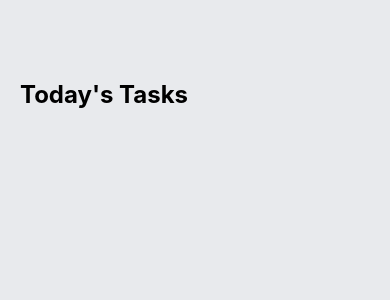
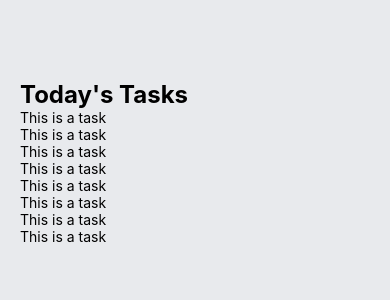
Before and after one commit to phaedonv/Simple-React-Native-TODO-, a React Native app: screen / in a window 390 px wide. Shown: the top 300 px of the page. Built offline with nearby package versions, Linux system fonts and the light colour scheme.

Commit message:
added Task component

```diff
--- a/App.js
+++ b/App.js
@@ -1,5 +1,7 @@
+import React from 'react';
 import { StatusBar } from 'expo-status-bar';
 import { StyleSheet, Text, View } from 'react-native';
+import Task from './components/Task';
 
 export default function App() {
   return (
@@ -11,6 +13,14 @@ export default function App() {
 
         <View style={styles.items}>
           {/* tasks here will be */}
+          <Task />
+          <Task />
+          <Task />
+          <Task />
+          <Task />
+          <Task />
+          <Task />
+          <Task />
         </View>
 
       </View>
--- /dev/null
+++ b/components/Task.js
@@ -0,0 +1,17 @@
+import React from "react";
+import { View, Text, StyleSheet} from 'react-native';
+
+const Task = () => {
+
+    return (
+        <View>
+            <Text>This is a task</Text>
+        </View>
+    )
+}
+
+const styles = StyleSheet.create({
+
+});
+
+export default Task;
```
